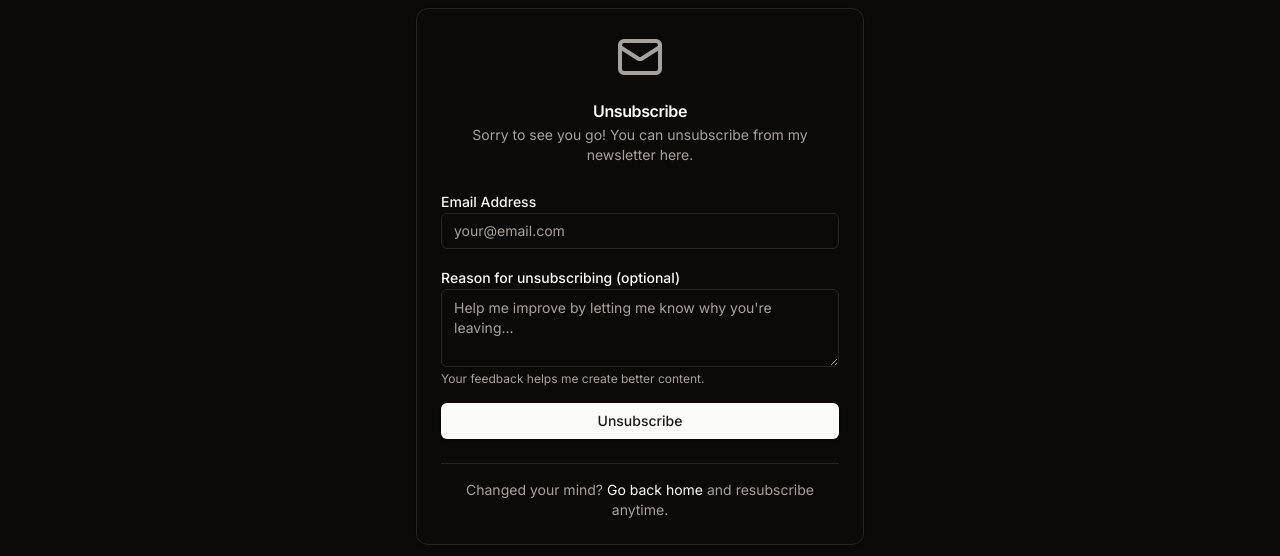
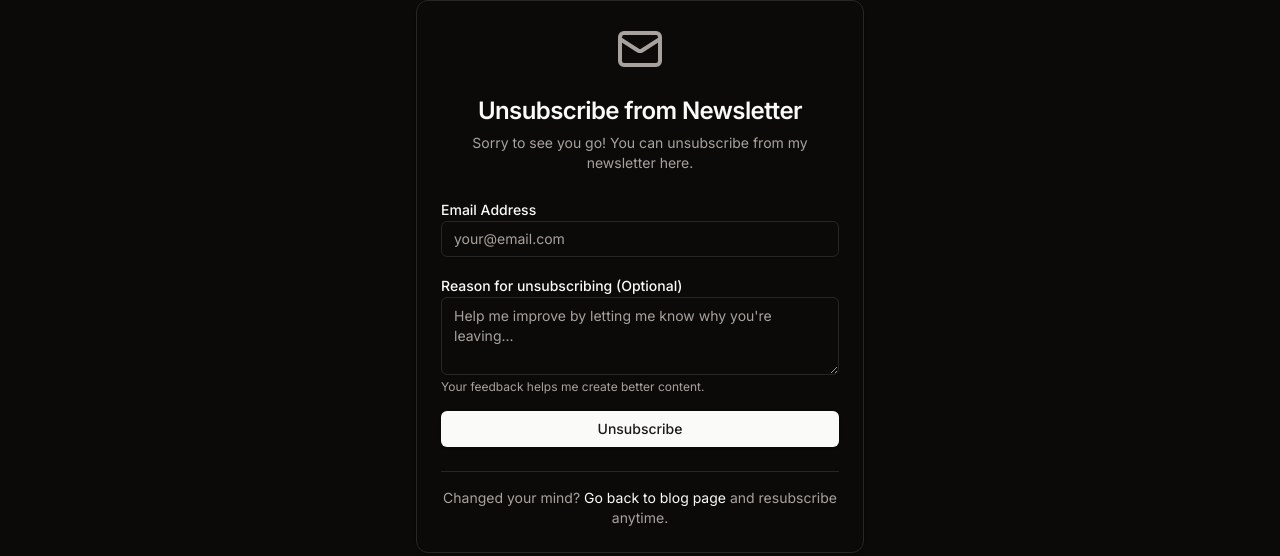
Before and after one commit to psychemist/psychemist.github.io, a Next.js app: page /unsubscribe in a window 1280 px wide. Shown: the part 211-767 px from the top of the page. Built offline with nearby package versions, Linux system fonts and the light colour scheme; no server answers.

Commit message:
feat: add unsubscribe page

```diff
--- a/app/(site)/unsubscribe/page.tsx
+++ b/app/(site)/unsubscribe/page.tsx
@@ -62,7 +62,7 @@ export default function UnsubscribePage() {
         <Card>
           <CardHeader className="text-center">
             <Mail className="h-12 w-12 text-muted-foreground mx-auto mb-4" />
-            <CardTitle>Unsubscribe</CardTitle>
+            <CardTitle className="text-2xl">Unsubscribe from Newsletter</CardTitle>
             <CardDescription>
               Sorry to see you go! You can unsubscribe from my newsletter here.
             </CardDescription>
@@ -92,7 +92,7 @@ export default function UnsubscribePage() {
 
                 <div>
                   <Label htmlFor="reason">
-                    Reason for unsubscribing (optional)
+                    Reason for unsubscribing (Optional)
                   </Label>
                   <Textarea
                     id="reason"
@@ -126,8 +126,8 @@ export default function UnsubscribePage() {
             <div className="mt-6 pt-4 border-t text-center">
               <p className="text-sm text-muted-foreground">
                 Changed your mind?{" "}
-                <Link href="/" className="text-primary hover:underline">
-                  Go back home
+                <Link href="/blog" className="text-primary hover:underline">
+                  Go back to blog page
                 </Link>{" "}
                 and resubscribe anytime.
               </p>
```
